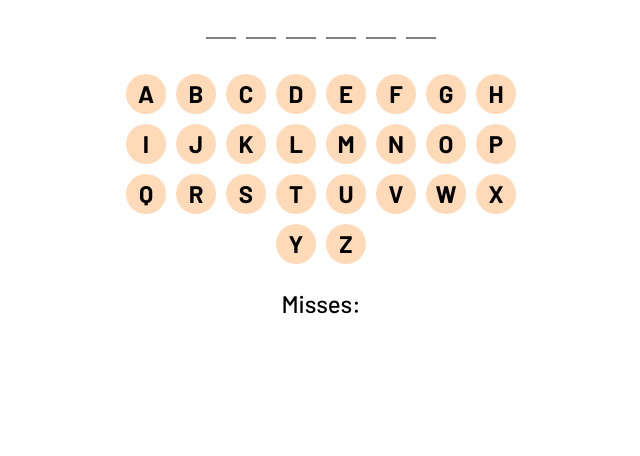
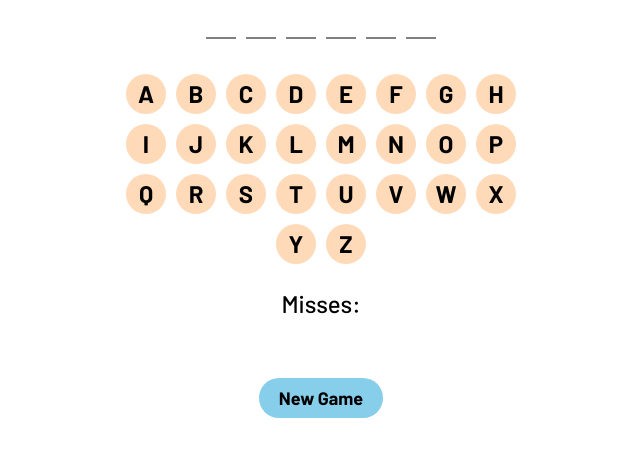
Before and after one commit to andfcam/hangman, a plain HTML site: page index.html in a window 1280 px wide. Shown: the part 90-546 px from the top of the page, without its empty margins (319-959 px from the left). Drawn offline with Linux system fonts and the light colour scheme.

Commit message:
Game restarts upon clicking the 'New Game' button. Feedback switched from text change to alert.

```diff
--- a/css/style.scss
+++ b/css/style.scss
@@ -47,6 +47,7 @@ body {
 
         #misses {
             font-size: 24px;
+            height: 30px;
 
             span {
                 font-family: "Barlow Bold";
@@ -63,6 +64,7 @@ body {
             margin: 20px auto;
 
             .key {
+                transition: 0.1s;
                 display: inline-block;
                 width: 40px;
                 height: 40px;
@@ -90,5 +92,23 @@ body {
                 }
             }
         }
+
+        button {
+            transition: 0.1s;
+            height: 40px;
+            border-radius: 20px;
+            padding: 0 20px;
+            margin-top: 30px;
+            background-color: skyblue;
+            font-family: "Barlow Bold";
+            font-size: 18px;
+            cursor: pointer;
+            border: none;
+            outline: none;
+
+            &:hover {
+                color: white;
+            }
+        }
     }
 }
--- a/index.html
+++ b/index.html
@@ -18,7 +18,7 @@
             <div id="keyboard"></div>
             <h2>Misses:</h2>
             <div id="misses"></div>
-            <p id="feedback"></p>
+            <button id="restart">New Game</button>
         </main>
     </body>
 </html>
--- a/js/Hangman.js
+++ b/js/Hangman.js
@@ -7,12 +7,12 @@ class Hangman {
 
         this.domWord = document.getElementById("word");
         this.domMisses = document.getElementById("misses");
-        this.domFeedback = document.getElementById("feedback");
     }
 
-    start = () => {
+    reset = () => {
         this.setNewWord();
         this.resetGuesses();
+        this.keyboard.reset();
         this.keyboard.respondToUserInput();
     };
 
@@ -28,18 +28,39 @@ class Hangman {
     };
 
     createBlanks = (letters) => {
+        this.removeBlanks();
         letters.forEach(() => {
             this.domWord.innerHTML += `<span class="blank">&nbsp;</span>`;
         });
         this.domBlanks = document.querySelectorAll(".blank");
     };
 
-    resetGuesses = () => (this.incorrectGuesses = 0);
+    resetGuesses = () => {
+        this.incorrectGuesses = 0;
+        this.removeMisses();
+    };
+
+    removeBlanks = () => (this.domWord.innerHTML = "");
+
+    removeMisses = () => (this.domMisses.innerHTML = "");
 
     guess = (letter) => {
         this.guessIsCorrect(letter)
             ? this.handleCorrectGuess(letter)
             : this.handleIncorrectGuess();
+    };
+
+    guessIsCorrect = (letter) => this.indicesOf(letter).length;
+
+    handleCorrectGuess = (letter) => {
+        this.revealLetters(this.indicesOf(letter), letter);
+        if (this.playerHasWon) this.endGame("You won!");
+    };
+
+    handleIncorrectGuess = () => {
+        this.incorrectGuesses++;
+        this.incrementMisses();
+        if (this.playerHasLost) this.endGame("Game over!");
     };
 
     indicesOf = (letter) => {
@@ -61,19 +82,6 @@ class Hangman {
         });
     };
 
-    guessIsCorrect = (letter) => this.indicesOf(letter).length;
-
-    handleCorrectGuess = (letter) => {
-        this.revealLetters(this.indicesOf(letter), letter);
-        if (this.playerHasWon) this.endGame("You won!");
-    };
-
-    handleIncorrectGuess = () => {
-        this.incorrectGuesses++;
-        this.incrementMisses();
-        if (this.playerHasLost) this.endGame("Game over!");
-    };
-
     incrementMisses = () => (this.domMisses.innerHTML += `<span>X</span>`);
 
     get playerHasLost() {
@@ -89,7 +97,7 @@ class Hangman {
     endGame = (message) => {
         this.keyboard.ignoreUserInput();
         this.revealAllLetters();
-        this.domFeedback.innerText = message;
+        alert(message);
     };
 }
 
--- a/js/Keyboard.js
+++ b/js/Keyboard.js
@@ -4,15 +4,21 @@ class Keyboard {
         this.keys = keys.toUpperCase();
 
         this.domKeyboard = document.getElementById("keyboard");
-        this.createKeys();
     }
 
+    reset = () => {
+        this.createKeys();
+    };
+
     createKeys = () => {
+        this.removeKeys();
         this.keys.split("").forEach((key) => {
             this.domKeyboard.innerHTML += `<span class="key">${key}</span>`;
         });
         this.domKeys = document.querySelectorAll(".key");
     };
+
+    removeKeys = () => (this.domKeyboard.innerHTML = "");
 
     respondToUserInput = () => {
         this.respondToKeyPress();
--- a/js/app.js
+++ b/js/app.js
@@ -12,6 +12,8 @@ const words = [
 ];
 
 window.onload = () => {
-    const game = new Hangman(words, 6);
-    game.start();
+    const hangman = new Hangman(words, 6);
+    hangman.reset();
+
+    document.getElementById("restart").onclick = hangman.reset;
 };
```
Also changed, not shown: css/style.css, 1 other file.
